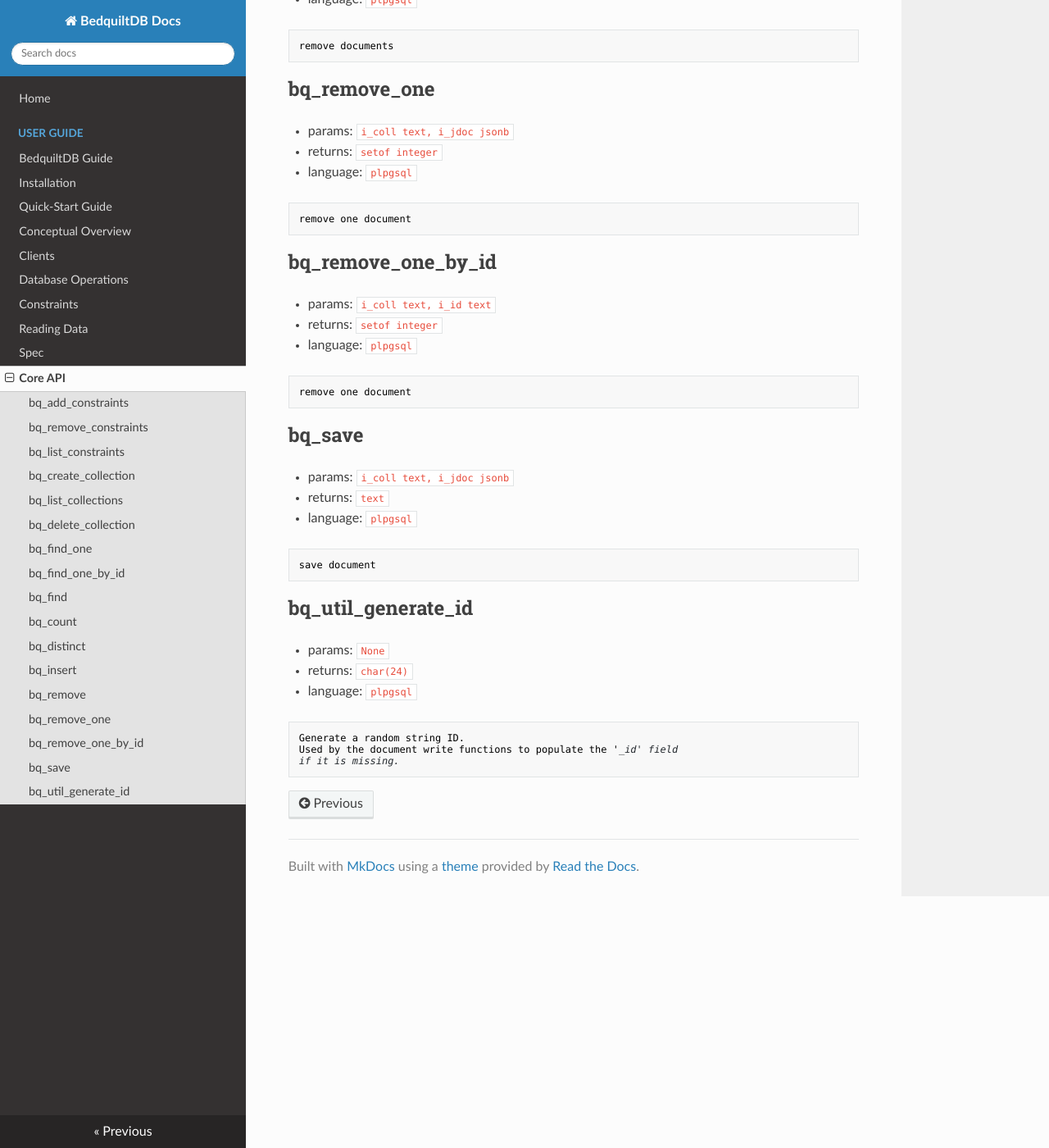
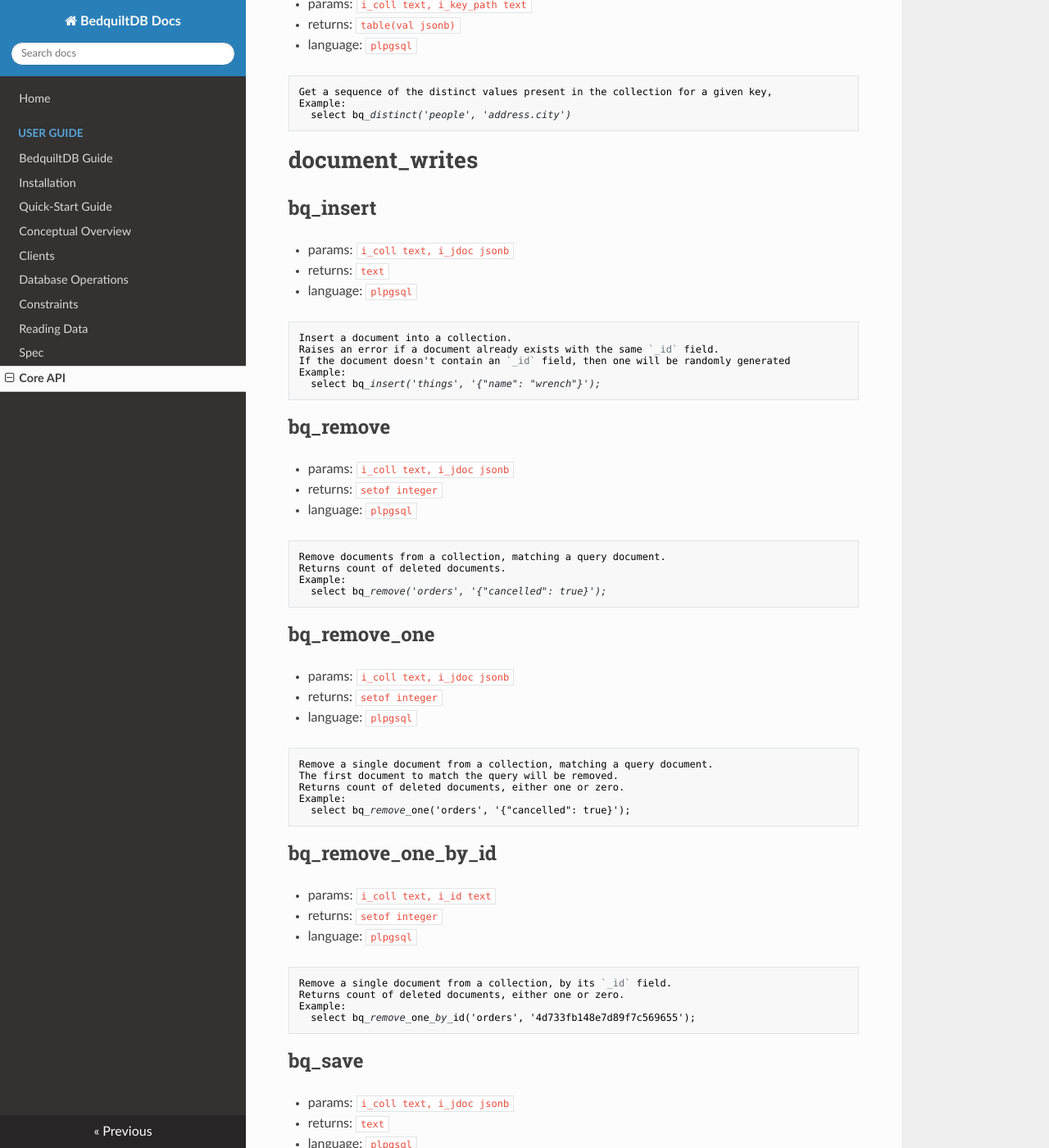
Before and after one commit to BedquiltDB/bedquilt-core, an MkDocs documentation site: the page built from doc/api_docs.md, in a window 1280 px wide and 1400 px high, scrolled down 3617 px. Shown: the whole window at 82% size. Built offline with MkDocs 1.6.1, drawn with Linux system fonts in a browser that asks for light colours; nearby versions of some CDN libraries; old or Windows-style settings are respelled for this version of MkDocs; some of the changed text lies outside the part shown.

Commit message:
Add file title

````diff
--- a/doc/api_docs.md
+++ b/doc/api_docs.md
@@ -5,7 +5,7 @@
 ---- ---- ---- ----
 
 
-
+# collection_constraints
 
 ## bq\_add\_constraints
 
@@ -63,7 +63,7 @@
 
 
 
-
+# collection_ops
 
 ## bq\_create\_collection
 
@@ -72,7 +72,9 @@
 - language: `plpgsql`
 
 ```markdown
-Create a collection with the specified name
+Create a collection with the specified name.
+Example:
+  select bq_create_collection('orders');
 ```
 
 
@@ -86,6 +88,8 @@
 ```markdown
 Get a list of existing collections.
 This checks information_schema for tables matching the expected structure.
+Example:
+  select bq_list_collections();
 ```
 
 
@@ -99,11 +103,27 @@
 ```markdown
 Delete/drop a collection.
 At the moment, this just drops whatever table matches the collection name.
+Example:
+  select bq_delete_collection('orders');
 ```
 
 
 
+## bq\_collection\_exists
 
+- params: `None`
+- returns: `boolean`
+- language: `plpgsql`
+
+```markdown
+Check if a collection exists.
+Example:
+  select bq_collection_exists('orders');
+```
+
+
+
+# document_reads
 
 ## bq\_find\_one
 
@@ -136,7 +156,7 @@
 This function is potentially faster than the equivalent call to bq_find_one
 with a '{"_id": "..."}' query document.
 Example:
-  select bq_find_one_by_id('things', 'fa0c852e4bc5d384b5f9fde5')
+  select bq_find_one_by_id('things', 'fa0c852e4bc5d384b5f9fde5');
 ```
 
 
@@ -190,7 +210,7 @@
 
 
 
-
+# document_writes
 
 ## bq\_insert
 
@@ -199,7 +219,11 @@
 - language: `plpgsql`
 
 ```markdown
-insert document
+Insert a document into a collection.
+Raises an error if a document already exists with the same `_id` field.
+If the document doesn't contain an `_id` field, then one will be randomly generated
+Example:
+  select bq_insert('things', '{"name": "wrench"}');
 ```
 
 
@@ -211,7 +235,10 @@
 - language: `plpgsql`
 
 ```markdown
-remove documents
+Remove documents from a collection, matching a query document.
+Returns count of deleted documents.
+Example:
+  select bq_remove('orders', '{"cancelled": true}');
 ```
 
 
@@ -223,7 +250,11 @@
 - language: `plpgsql`
 
 ```markdown
-remove one document
+Remove a single document from a collection, matching a query document.
+The first document to match the query will be removed.
+Returns count of deleted documents, either one or zero.
+Example:
+  select bq_remove_one('orders', '{"cancelled": true}');
 ```
 
 
@@ -235,7 +266,10 @@
 - language: `plpgsql`
 
 ```markdown
-remove one document
+Remove a single document from a collection, by its `_id` field.
+Returns count of deleted documents, either one or zero.
+Example:
+  select bq_remove_one_by_id('orders', '4d733fb148e7d89f7c569655');
 ```
 
 
@@ -247,12 +281,16 @@
 - language: `plpgsql`
 
 ```markdown
-save document
+Save a document to a collection.
+Similar to `bq_insert`, but will overwrite an existing document if one with a matching
+`_id` field is found. Can be used to either create new documents or update existing documents.
+Example:
+  select bq_save('things', '{"_id": "abc", "name": "wrench"}');
 ```
 
 
 
-
+# utilities
 
 ## bq\_util\_generate\_id
 
````
Also changed, not shown: 1 other file.
